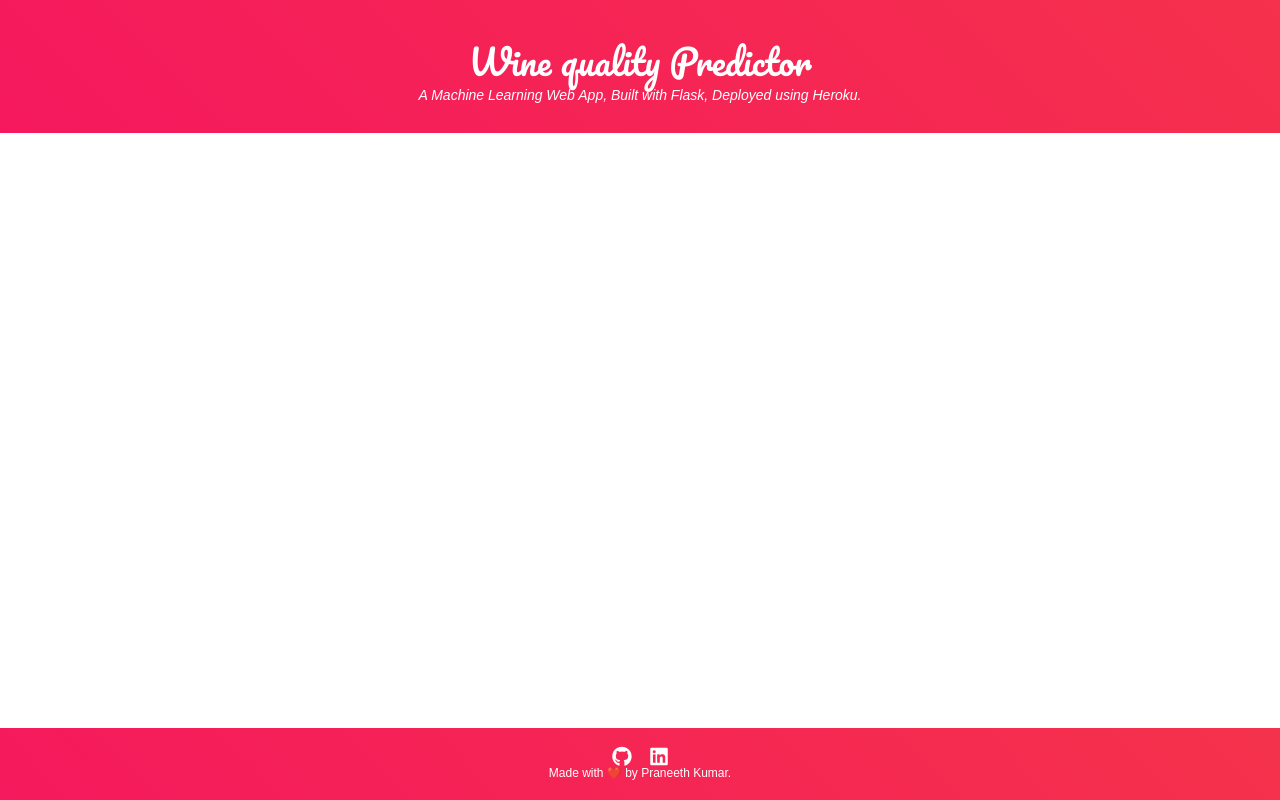
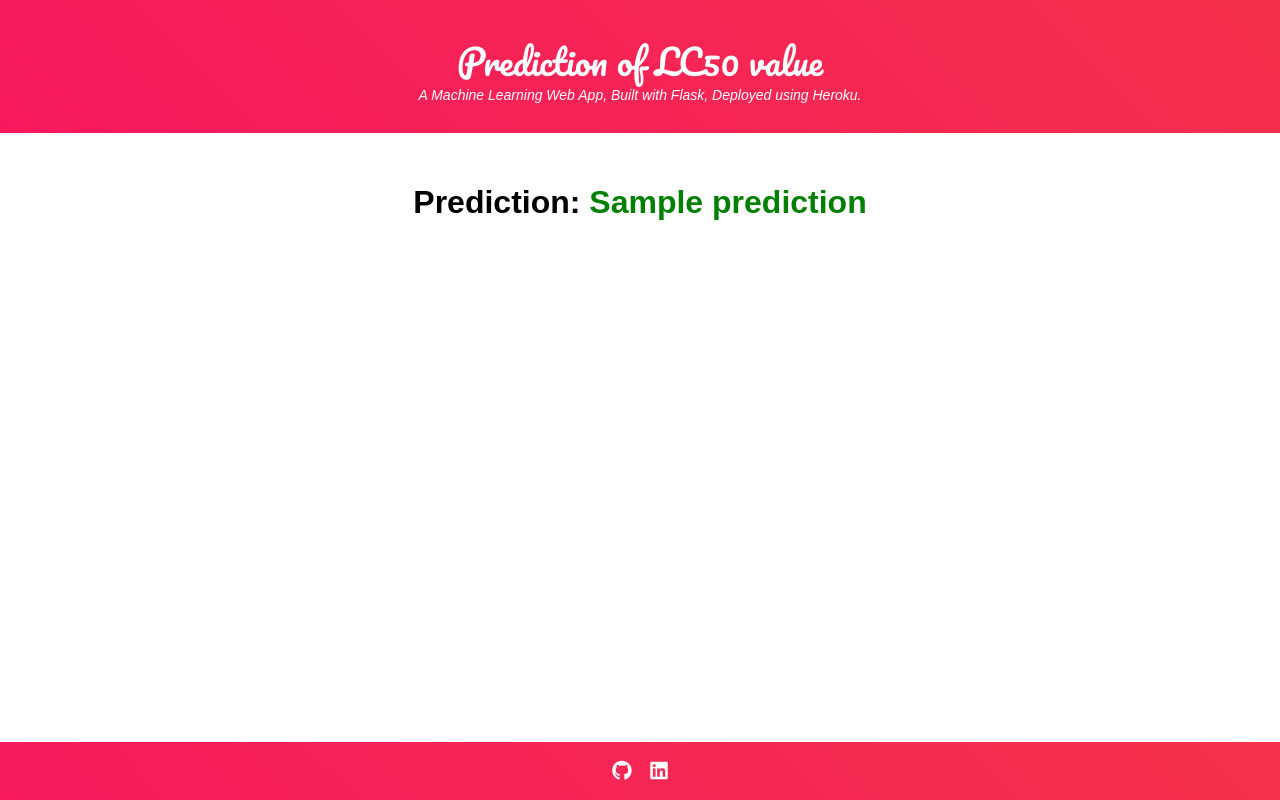
Before and after one commit to rizal-muhammed/QSAR-fish-toxicity, a Flask app: template templates/result.html in a window 1280 px wide. Run offline with Flask 3, Linux system fonts and the light colour scheme; the template is opened without the code that fills it: most values are stand-ins (such as "Sample title", 1, 10 or a date in 2020); some libraries are stand-ins or nearby versions.

Commit message:
User app added.

```diff
--- a/app.py
+++ b/app.py
@@ -1,7 +1,8 @@
 from flask import Flask,render_template,json,jsonify,request
 import pickle
 import numpy as np
-import requests
+from pathlib import Path
+import os
 
 
 app=Flask(__name__)
@@ -10,30 +11,32 @@ app=Flask(__name__)
 def home():
     return render_template('index.html')
 
+@app.route('/train', methods=['GET'])
+def training():
+    os.system("python3 main.py")
+    return "Training Successful"
+
 
 @app.route('/predict',methods=['POST'])
 def predict():
     if request.method == 'POST':
-        fixed_acidity=float(request.form['fixed_acidity'])
-        volatile_acidity=float(request.form['volatile_acidity'])
-        citric_acid=float(request.form['citric_acid'])
-        residual_sugar=float(request.form['residual_sugar'])
-        chlorides=float(request.form['chlorides'])
-        free_sulphur_dioxide=float(request.form['free_sulphur_dioxide'])
-        total_sulphur_dioxide=float(request.form['total_sulphur_dioxide'])
-        density=float(request.form['density'])
-        ph=float(request.form['ph'])
-        sulphates=float(request.form['sulphates'])
-        alcohol=float(request.form['alcohol'])
-        #load the pickle file
-        filename='random_model.pickle'
-        loaded_model=pickle.load(open(filename,'rb'))
-        data=np.array([[fixed_acidity,volatile_acidity,citric_acid,residual_sugar,
-                        chlorides,free_sulphur_dioxide,
-                        total_sulphur_dioxide,density,ph,sulphates,alcohol]])
-        my_prediction=loaded_model.predict(data)
+        CIC0=float(request.form['CIC0'])
+        SM1_Dz=float(request.form['SM1_Dz'])
+        GATS1i=float(request.form['GATS1i'])
+        NdsCH=float(request.form['NdsCH'])
+        NdssC=float(request.form['NdssC'])
+        MLOGP=float(request.form['MLOGP'])
+
+        # load the pickle file
+        filepath = Path("artifacts/model_training/best_model/best_model.pkl")
+        with open(filepath, "rb") as file:
+            best_model = pickle.load(file)
+
+        input = np.array([[CIC0, SM1_Dz, GATS1i, NdsCH, NdssC, MLOGP]], dtype=float)
+        predicted_LC50 = best_model.predict(input)
+
         #get the result template
-        return render_template('result.html',prediction=my_prediction)
+        return render_template('result.html',prediction=predicted_LC50)
 
 if __name__ == '__main__':
     app.run(host="0.0.0.0", port=8080, debug=True)
--- a/src/QSARFishToxicity/components/prediction.py
+++ b/src/QSARFishToxicity/components/prediction.py
@@ -71,7 +71,7 @@ class Prediction:
             MLOGP = self.params.MLOGP
 
             input = np.array([[CIC0, SM1_Dz, GATS1i, NdsCH, NdssC, MLOGP]], dtype=float)
-            predicted_LC50 = model.predict(input.values)
+            predicted_LC50 = model.predict(input)
 
             return predicted_LC50
 
--- a/templates/result.html
+++ b/templates/result.html
@@ -3,7 +3,7 @@
 <html lang="en" dir="ltr">
 	<head>
 		<meta charset="utf-8">
-		<title>Wine quality Predictor</title>
+		<title>Prediction of LC50 value</title>
 		<link rel="shortcut icon" href="{{ url_for('static', filename='wine.ico') }}">
 		<link rel="stylesheet" type="text/css" href="{{ url_for('static', filename='styles.css') }}">
 		<script src="https://kit.fontawesome.com/5f3f547070.js" crossorigin="anonymous"></script>
@@ -14,7 +14,7 @@
 
         <!-- Website Title -->
 		<div class="container">
-            <h2 class='container-heading'><span class="heading_font">Wine quality Predictor</span></h2>
+            <h2 class='container-heading'><span class="heading_font">Prediction of LC50 value</span></h2>
             <div class='description'>
     			<p>A Machine Learning Web App, Built with Flask, Deployed using Heroku.</p>
     		</div>
@@ -22,22 +22,16 @@
 
 		<!-- Result -->
 		<div class="results">
-			{% if prediction==1 %}
-				<h1>Prediction: <span class='safe'>Wow..! The Quality of wine is GOOD.</span></h1>
-				<img class="gif" src="{{ url_for('static', filename='good_wine.webp') }}" alt="wine Image">
-			{% elif prediction==0 %}
-				<h1>Prediction: <span class='danger'>The Predicted Quality of Wine is BAD..!.</span></h1>
-				<img class="gif1" src="{{ url_for('static', filename='bad.webp') }}" alt="Good Wine Image">
-			{% endif %}
+			<h1>Prediction: <span class='safe'>{{prediction}}</span></h1>
 		</div>
 
 		<!-- Footer -->
        <div class='footer'>
            <div class="contact">
-               <a target="_blank" href="https://github.com/praneeth300"><i class="fab fa-github fa-lg contact-icon"></i></a>
-               <a target="_blank" href="https://www.linkedin.com/in/praneeth-kumar-84a15317b"><i class="fab fa-linkedin fa-lg contact-icon"></i></a>
+               <a target="_blank" href="https://github.com/rizal-muhammed/QSAR-fish-toxicity"><i class="fab fa-github fa-lg contact-icon"></i></a>
+               <a target="_blank" href="https://linkedin.com/in/rizal-muhammed-mp"><i class="fab fa-linkedin fa-lg contact-icon"></i></a>
            </div>
-           <p class='footer-description'>Made with ❤️ by Praneeth Kumar.</p>
+           <p class='footer-description'></p>
        </div>
 
 	</body>
```
